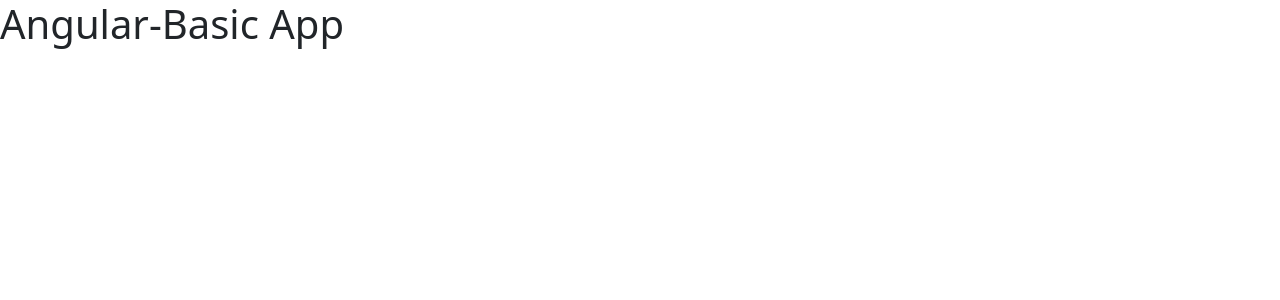
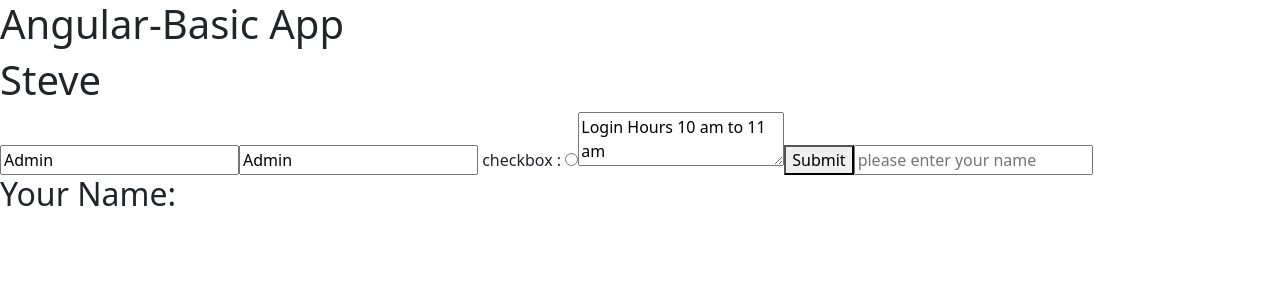
Before and after one commit to vishwa-bhajantri/my-angular-app, an Angular app: page / in a window 1280 px wide. Shown: the top 300 px of the page. Built offline with nearby package versions, Linux system fonts and the light colour scheme.

Commit message:
Angular Practice Session

```diff
--- a/src/app/app.html
+++ b/src/app/app.html
@@ -1,3 +1,23 @@
 <!-- <button class="btn btn-primary">click</button> -->
 
+<!-- String Interpolation -->
 <h1>{{ProjectName}}-{{title}}</h1>
+
+<h1>{{getCustomerName()}}</h1>
+
+<!-- property Data Binding  -->
+<input type="text" value="Admin" />
+
+<input type="text" [value]="customerRole" /> <!-- this is property Data Binding -->
+
+checkbox : <input [type]="customInputType">
+
+<textarea [value]="Message"></textarea>
+
+<!-- Event Binding -->
+ <button (click) = "btnClick()">Submit</button>
+
+ <input type="text" [placeholder] = "placeHolderMessage"
+ (keyup) = "captureData($event)"/>
+
+ <h2>Your Name: {{EmpName}}</h2>
--- a/src/app/app.ts
+++ b/src/app/app.ts
@@ -8,7 +8,49 @@ import { Component} from '@angular/core';
 
 export class App {
 
+  // constructor(){
+  //   setTimeout(() => {
+  //     this.customInputType = "checkbox";
+  //   }, 50);
+  // }
+
         //String Interpolation
-        ProjectName = "Angular";
-        title = "Basic App";
+        ProjectName: string = "Angular";
+        title: string = "Basic App";
+
+        getCustomerName(): string{
+          return "Steve"
+        }
+
+        //property Data Binding
+
+        customerRole: string = "Admin";
+
+        Message:string = "Login Hours 10 am to 11 am";
+
+        // customInputType = "checkbox"
+
+        customInputType:string = "radio"
+
+        //event binding
+
+        btnClick(){
+          console.log("Btn Clicked");
+          console.log(this.EmpName);
+        }
+
+        EmpName = ""
+
+        placeHolderMessage = "please enter your name";
+        captureData(eventDetails: KeyboardEvent){
+          //console.log("you enter some charecter");
+
+          var inpE1 = eventDetails.target as HTMLInputElement;
+          // console.log(inpE1);
+          // console.dir(inpE1);
+
+          console.log(inpE1.value);
+          this.EmpName = inpE1.value;
+        }
+
 }
```
